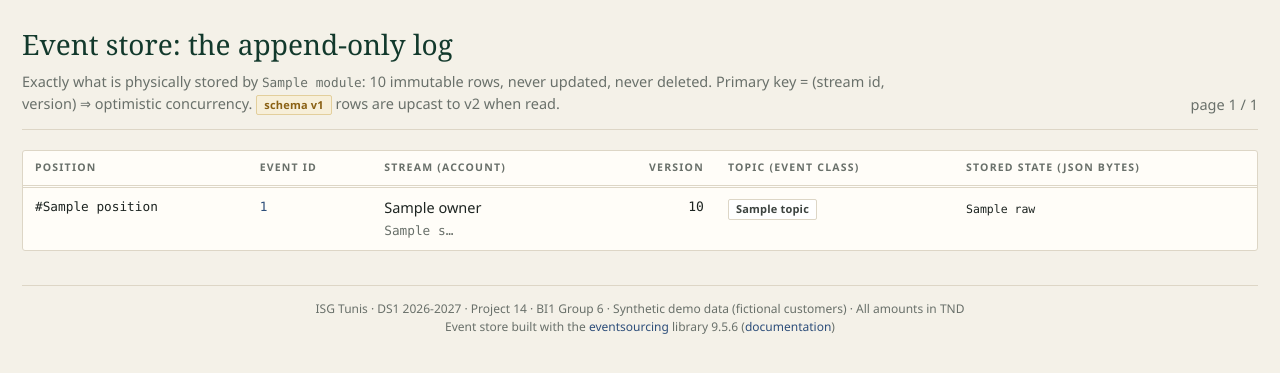
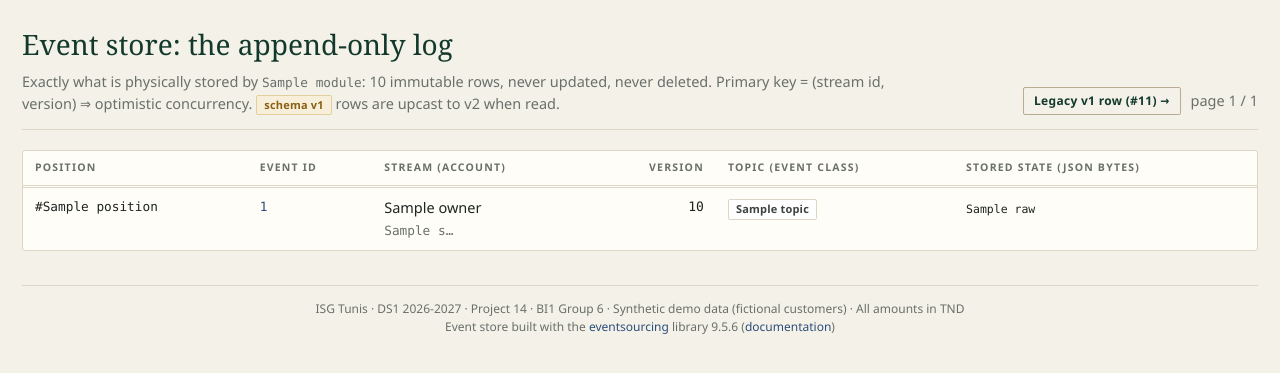
Before and after one commit to SkanderMamlouk/cqrs-escrow-ledger, a Django app: template web/templates/web/events.html in a window 1280 px wide. Shown: the part 68-441 px from the top of the page. Run offline with Django 5.2, Linux system fonts and the light colour scheme; the template is opened without the code that fills it: most values are stand-ins (such as "Sample title", 1, 10 or a date in 2020).

Commit message:
feat(web): add direct shortcut to legacy v1 row in event store

```diff
--- a/web/templates/web/events.html
+++ b/web/templates/web/events.html
@@ -5,9 +5,12 @@
   <div><h1>Event store: the append-only log</h1>
     <p class="sub">Exactly what is physically stored by <code>{{ module }}</code>: {{ total }} immutable rows, never updated, never deleted.
       Primary key = (stream id, version) &rArr; optimistic concurrency. <span class="tag warn">schema v1</span> rows are upcast to v2 when read.</p></div>
-  <div class="flex">{% if page > 1 %}<a class="btn ghost small" href="?page={{ page|add:'-1' }}">&larr; Newer</a>{% endif %}
+  <div class="flex">
+    <a class="btn ghost small" href="?page={{ pages }}">Legacy v1 row (#11) &rarr;</a>
+    {% if page > 1 %}<a class="btn ghost small" href="?page={{ page|add:'-1' }}">&larr; Newer</a>{% endif %}
     <span class="muted">page {{ page }} / {{ pages }}</span>
-    {% if page < pages %}<a class="btn ghost small" href="?page={{ page|add:'1' }}">Older &rarr;</a>{% endif %}</div>
+    {% if page < pages %}<a class="btn ghost small" href="?page={{ page|add:'1' }}">Older &rarr;</a>{% endif %}
+  </div>
 </div>
 <div class="card flush">
   <div class="table-wrap"><table>
```
